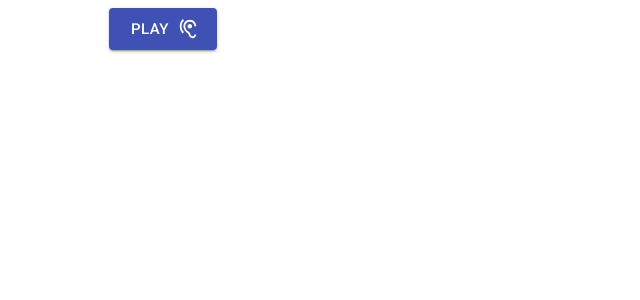
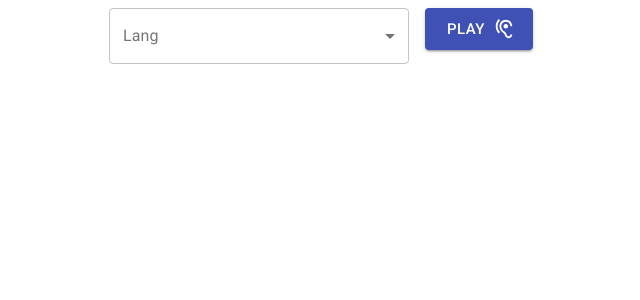
Before and after one commit to orivelton/ditado, a React (Create React App) app: page / in a window 1280 px wide. Shown: the top 300 px of the page, without its empty margins (263-903 px from the left). Built offline with nearby package versions, Linux system fonts and the light colour scheme.

Commit message:
chore: Voice by lang

```diff
--- a/src/App.js
+++ b/src/App.js
@@ -2,10 +2,12 @@ import React from 'react';
 import Container from '@material-ui/core/Container';
 
 import Play from './components/Play';
+import Lang from './components/Lang';
 
 const  App = () => (
   <Container maxWidth="sm">
     <div className="App">
+      <Lang />
       <Play />
     </div>
   </Container>
--- /dev/null
+++ b/src/components/Lang.js
@@ -0,0 +1,63 @@
+import React, { useState } from 'react';
+import Select from '@material-ui/core/Select';
+import MenuItem from '@material-ui/core/MenuItem';
+
+import { makeStyles } from '@material-ui/core/styles';
+import FormControl from '@material-ui/core/FormControl';
+import InputLabel from '@material-ui/core/InputLabel';
+
+const useStyles = makeStyles((theme) => ({
+  formControl: {
+    margin: theme.spacing(1),
+    minWidth: 300,
+  },
+  selectEmpty: {
+    marginTop: theme.spacing(2),
+  },
+}));
+
+
+const Lang = () => {
+  const classes = useStyles();
+  const speechSynthesis = window.speechSynthesis;
+  const [voices, setVoices] = useState([]);
+  const [lang, setLang] = React.useState('');
+
+  // setTimeout(() => {
+  //   setVoices(speechSynthesis.getVoices());
+  // }, 1000);
+
+  const handleChange = (event) => {
+    setLang(event.target.value);
+    localStorage.setItem('lang', event.target.value);
+  };
+
+  const handleOpen = () => {
+    console.log(speechSynthesis.getVoices());
+
+    setVoices(speechSynthesis.getVoices());
+  };
+
+  return (
+    <FormControl variant="outlined" className={classes.formControl}>
+      <InputLabel id="demo-simple-select-outlined-label">Lang</InputLabel>
+      <Select
+        labelId="demo-simple-select-outlined-label"
+        id="demo-simple-select-outlined"
+        value={lang}
+        onChange={handleChange}
+        label="Age"
+        onOpen={handleOpen}
+      >
+        <MenuItem value="">
+          <em>None</em>
+        </MenuItem>
+        {
+          voices.map(({ lang, voiceURI }) => <MenuItem key={voiceURI} value={lang}>{lang}</MenuItem>)
+        }
+      </Select>
+    </FormControl>
+  )
+}
+
+export default Lang;
--- a/src/components/Play.js
+++ b/src/components/Play.js
@@ -6,6 +6,7 @@ import HearingIcon from '@material-ui/icons/Hearing';
 import ReplayIcon from '@material-ui/icons/Replay';
 
 import Words from '../data/text.json';
+import { speakText } from '../settings/config';
 
 const useStyles = makeStyles((theme) => ({
   button: {
@@ -21,19 +22,12 @@ const useStyles = makeStyles((theme) => ({
 }));
 
 const Play = () => {
-  // const synth = window.speechSynthesis;
   const [count, setCount] = useState(0);
   const [showPlay, setShowPlay] = useState(true);
 
   const readText = () => {
     setCount(count + 1);
-    console.log(count);
-
-    const msg = new SpeechSynthesisUtterance(Words[count].text);
-    msg.lang = 'pt-PT';
-    msg.voiceURI = "native";
-    msg.rate = 0.7;
-    window.speechSynthesis.speak(msg);
+    speakText(Words[count].text)
 
     if((Words.length -1) === count) {
       setShowPlay(false);
--- /dev/null
+++ b/src/settings/config.js
@@ -0,0 +1,9 @@
+const speakText = (text) => {
+  const msg = new SpeechSynthesisUtterance(text);
+  msg.lang = localStorage.getItem('lang') || 'pt-PT';
+  msg.voiceURI = "native";
+  msg.rate = 0.7;
+  window.speechSynthesis.speak(msg);
+}
+
+export { speakText };
```
